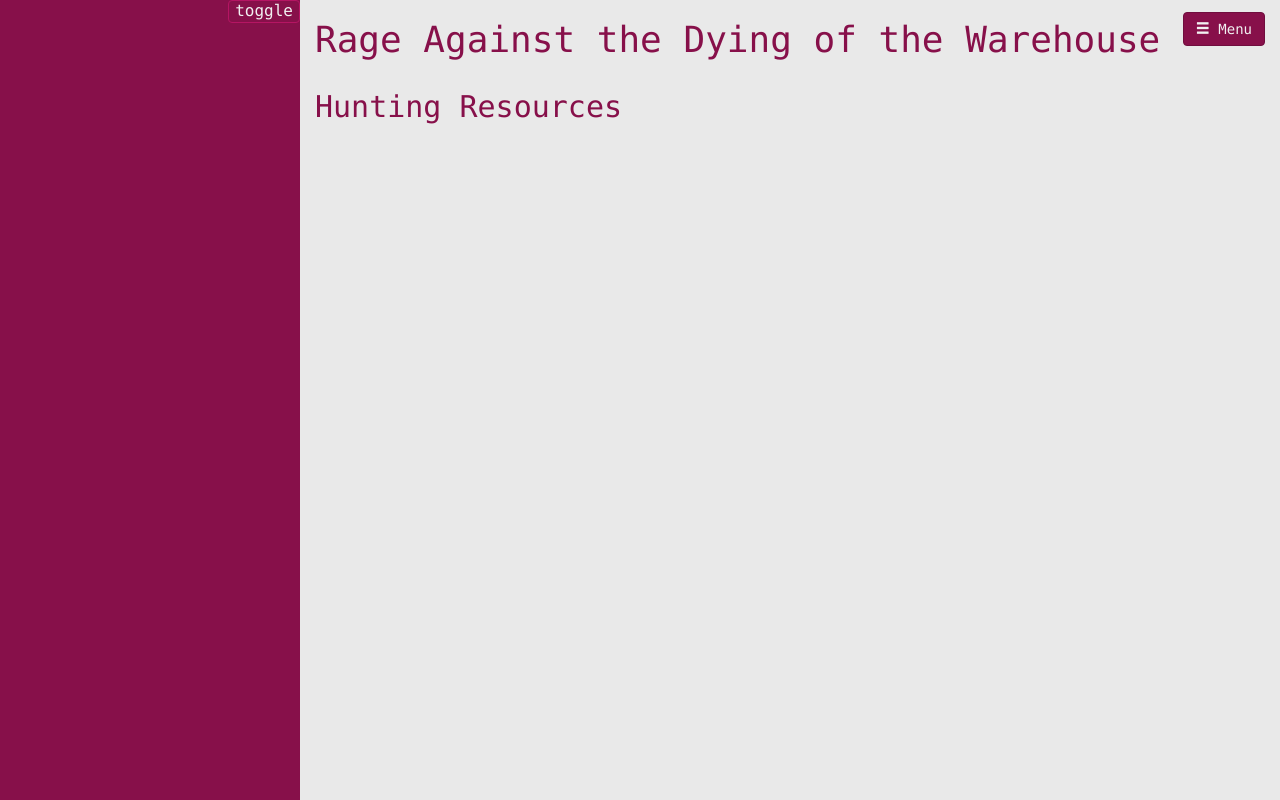
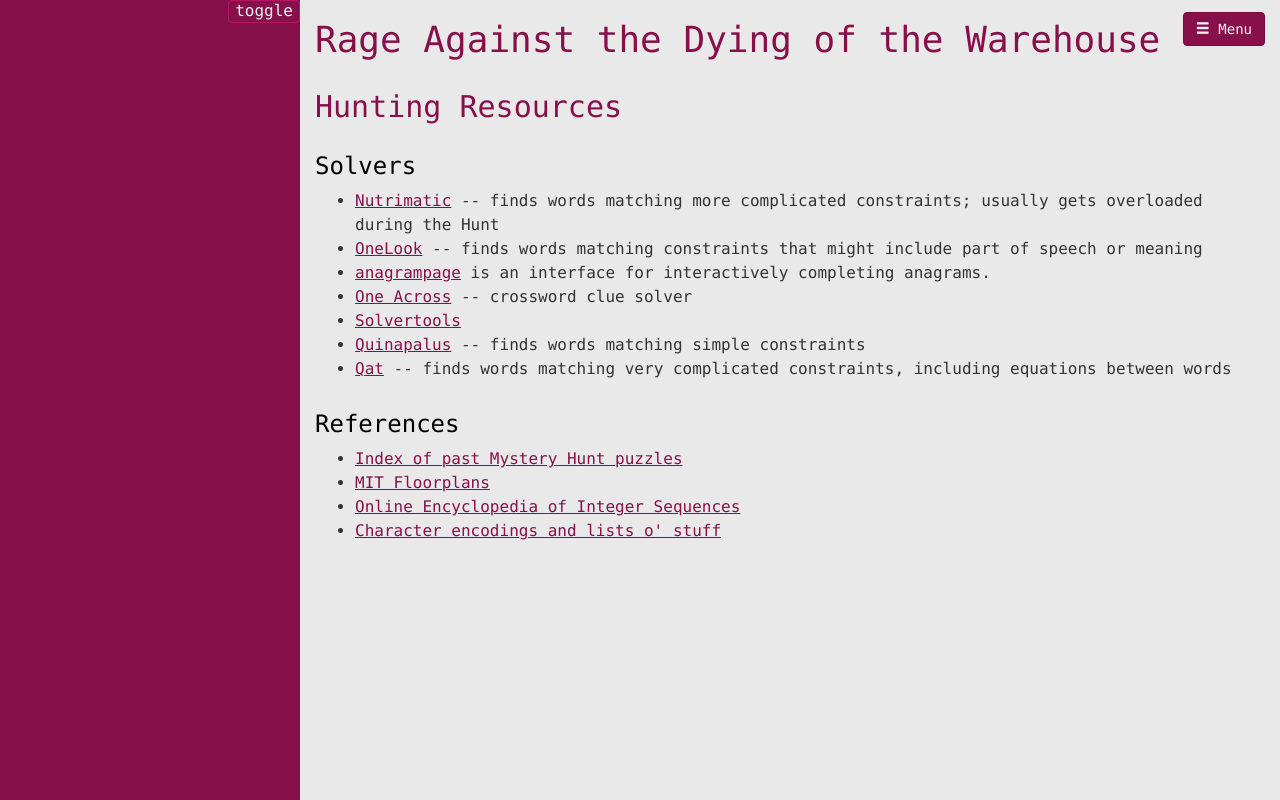
Before and after one commit to gwillen/herring, a Django app: page /resources/ in a window 1280 px wide. Run offline with Django 3.2, Linux system fonts and the light colour scheme; the visitor is signed in with stand-in values (Sample User, id 1); style sheets or scripts are compiled from the project's sources; some libraries are stand-ins or nearby versions.

Commit message:
List of resources no longer blank

```diff
--- a/herring/puzzles/templates/puzzles/resources.html
+++ b/herring/puzzles/templates/puzzles/resources.html
@@ -2,4 +2,24 @@
 
 {% block content %}
     <h2>Hunting Resources</h2>
+
+    <h3>Solvers</h3>
+    <ul>
+        <li><a href="http://nutrimatic.org/">Nutrimatic</a> -- finds words matching more complicated constraints; usually gets overloaded during the Hunt</li>
+        <li><a href="http://www.onelook.com/">OneLook</a> -- finds words matching constraints that might include part of speech or meaning
+        <li><a href="http://web.media.mit.edu/~rspeer/anagrampage/"> anagrampage</a> is an interface for interactively completing anagrams.</li>
+        <li><a href="http://www.oneacross.com/">One Across</a> -- crossword clue solver</li>
+        <li><a href="http://wiki.rotq.net/index.php/Solvertools">Solvertools</a></li>
+        <li><a href="http://quinapalus.com/cgi-bin/match">Quinapalus</a> -- finds words matching simple constraints</li>
+        <li><a href="http://www.quinapalus.com/qat.html">Qat</a> -- finds words matching very complicated constraints, including equations between words</li>
+    </ul>
+
+    <h3>References</h3>
+    <ul>
+        <li><a href="http://devjoe.appspot.com/huntindex/">Index of past Mystery Hunt puzzles</a></li>
+        <li><a href="http://floorplans.mit.edu/">MIT Floorplans</a></li>
+        <li><a href="http://oeis.org/">Online Encyclopedia of Integer Sequences</a></li>
+        <li><a href="https://www.collegepuzzlechallenge.com/PuzzleTools.aspx#body">Character encodings and lists o' stuff</a>
+    </ul>
+
 {% endblock %}
```
